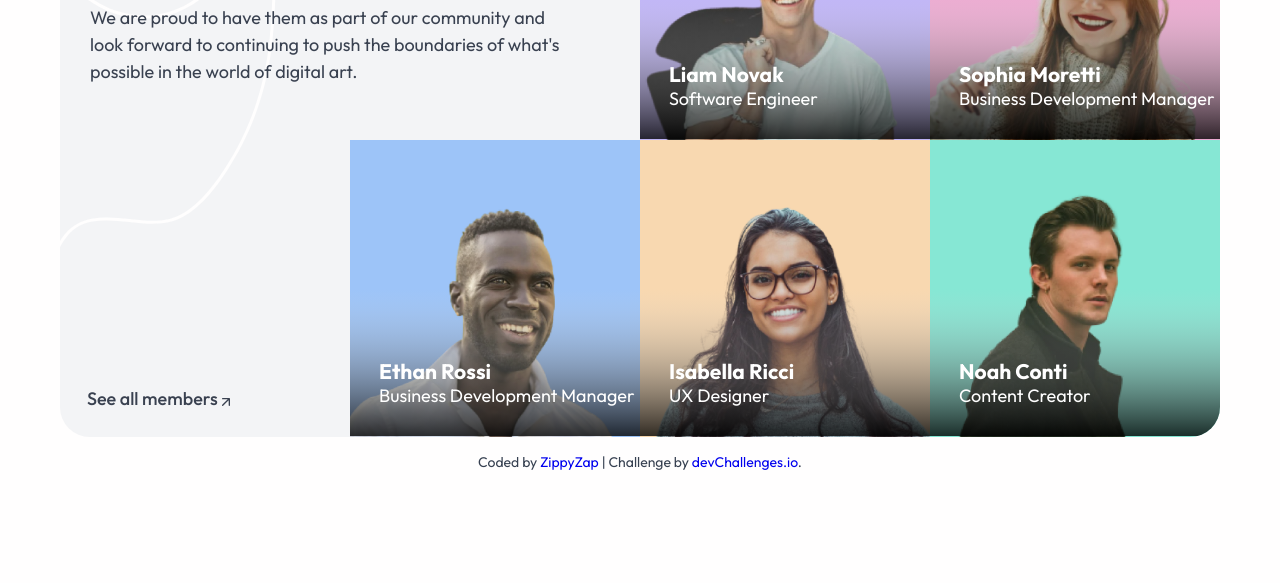
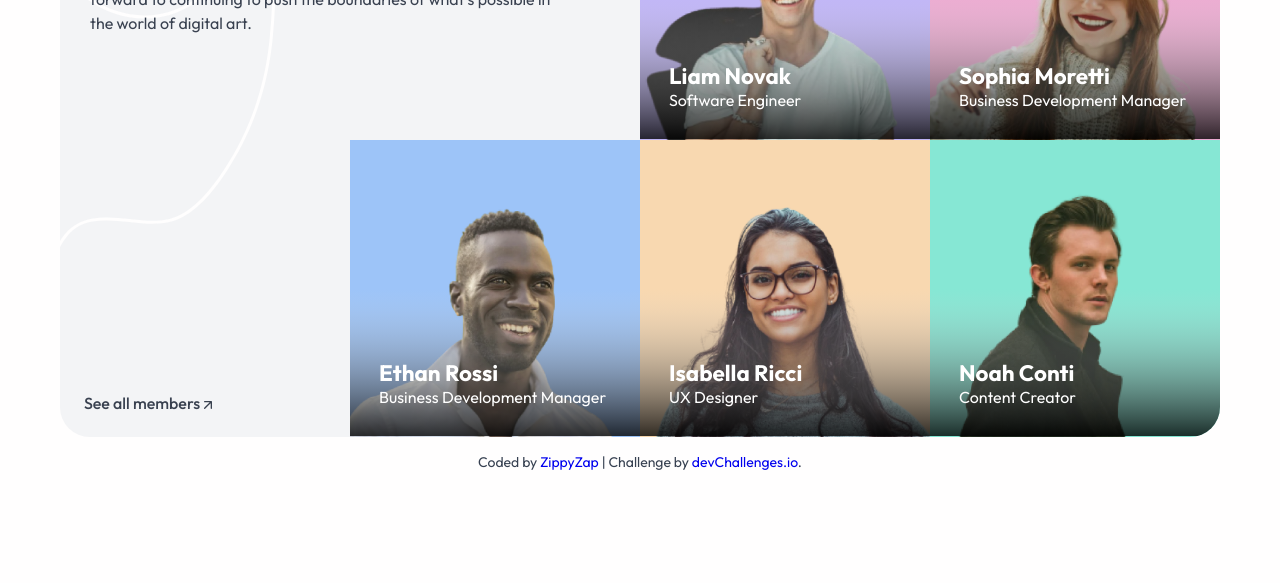
Before and after one commit to Yoges19/Grid-Layout, a plain HTML site: page index.html in a window 1280 px wide. Shown: the part 217-800 px from the top of the page. Drawn offline with Linux system fonts and the light colour scheme.

Commit message:
styles.css updated

```diff
--- a/index.html
+++ b/index.html
@@ -18,7 +18,7 @@
       <div id="grid-container">
 
         <div id="head-container">
-          <span>Our team</span>
+          <strong>Our team</strong>
           <h1>Meet the brain</h1>
           <p>We are proud to have them as part of our
             community and look forward to continuing to
@@ -33,7 +33,7 @@
           </div>
 
           <div class="content">
-            <h3>Liam Novak</h3>
+            <strong>Liam Novak</strong>
             <p>Software Engineer</p>
           </div>
         </div>
@@ -45,7 +45,7 @@
             <img class="gradient character" src="resources/Gradient.svg" alt="">
           </div>
           <div class="content">
-            <h3>Sophia Moretti</h3>
+            <strong>Sophia Moretti</strong>
             <p>Business Development Manager</p>
           </div>
         </div>
@@ -58,7 +58,7 @@
           </div>
           <div class="content">
 
-            <h3>Ethan Rossi</h3>
+            <strong>Ethan Rossi</strong>
             <p>Business Development Manager</p>
           </div>
         </div>
@@ -70,7 +70,7 @@
             <img class="gradient character" src="resources/Gradient.svg" alt="">
           </div>
           <div class="content">
-            <h3>Isabella Ricci</h3>
+            <strong>Isabella Ricci</strong>
             <p>UX Designer</p>
           </div>
         </div>
@@ -84,13 +84,13 @@
           </div>
           <div class="content">
 
-            <h3>Noah Conti</h3>
+            <strong>Noah Conti</strong>
             <p>Content Creator</p>
           </div>
         </div>
         <div class="foot six">
           <p> See all members</p>
-          <img src="resources/arrow up right.svg">
+          <img src="resources/arrow up right.svg" alt="">
         </div>
       </div>
     </main>
--- a/resources/styles.css
+++ b/resources/styles.css
@@ -71,6 +71,10 @@
       overflow: hidden;
     }
 
+    .content>strong{
+        font-size: 1.4rem;
+    }
+
     .content {
       position: absolute;
       color: white;
@@ -132,10 +136,8 @@
       font-weight: 500;
     }
 
-    @media screen and (min-width: 761px) {
-      :root {
-        font-size: 18px;
-      }
+    @media screen and (min-width: 740px) {
+
 
       body {
         padding: 80px;
@@ -149,7 +151,7 @@
 
       #grid-container {
         grid-template-columns: 1fr 1fr 1fr;
-        row-gap: 0;
+        gap: 0;
       }
       #head-container {
           grid-column:  span 3;
```
